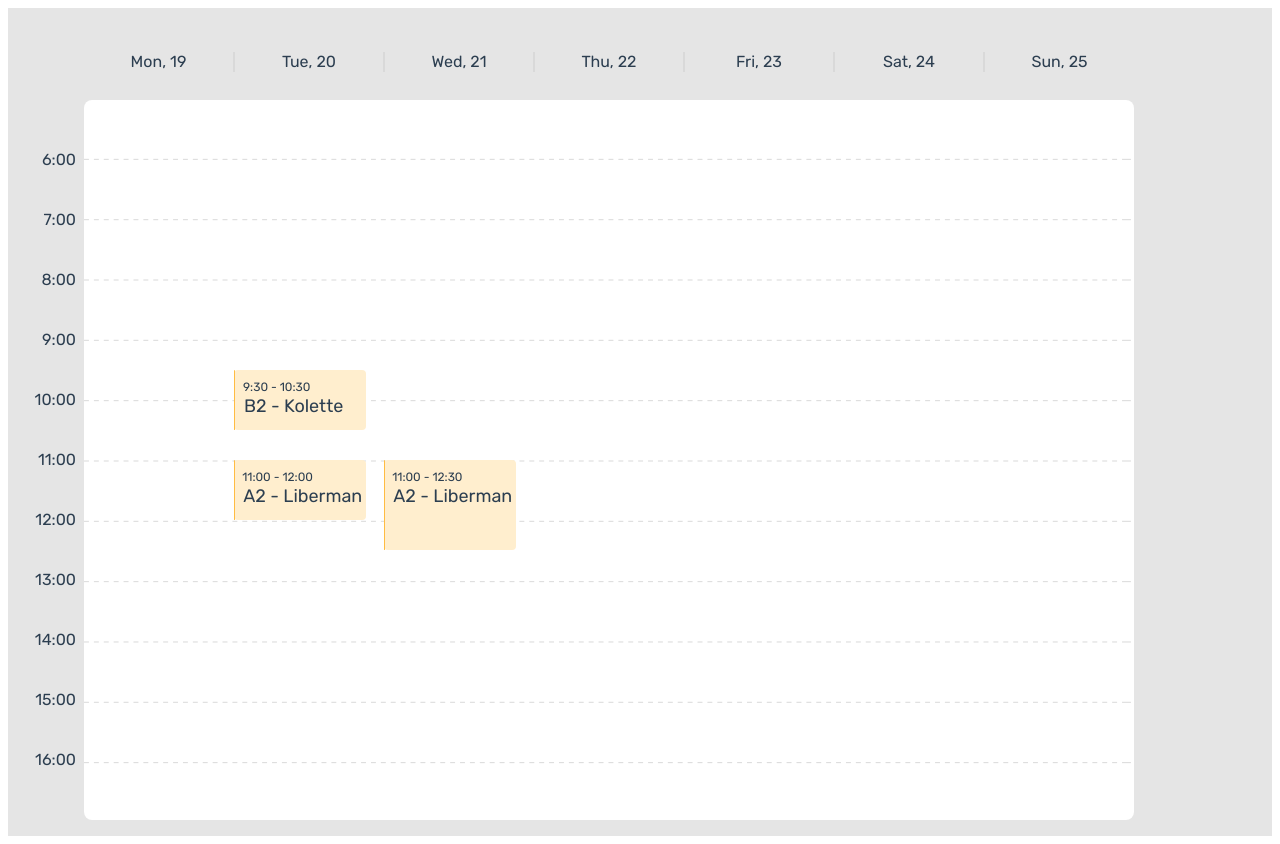
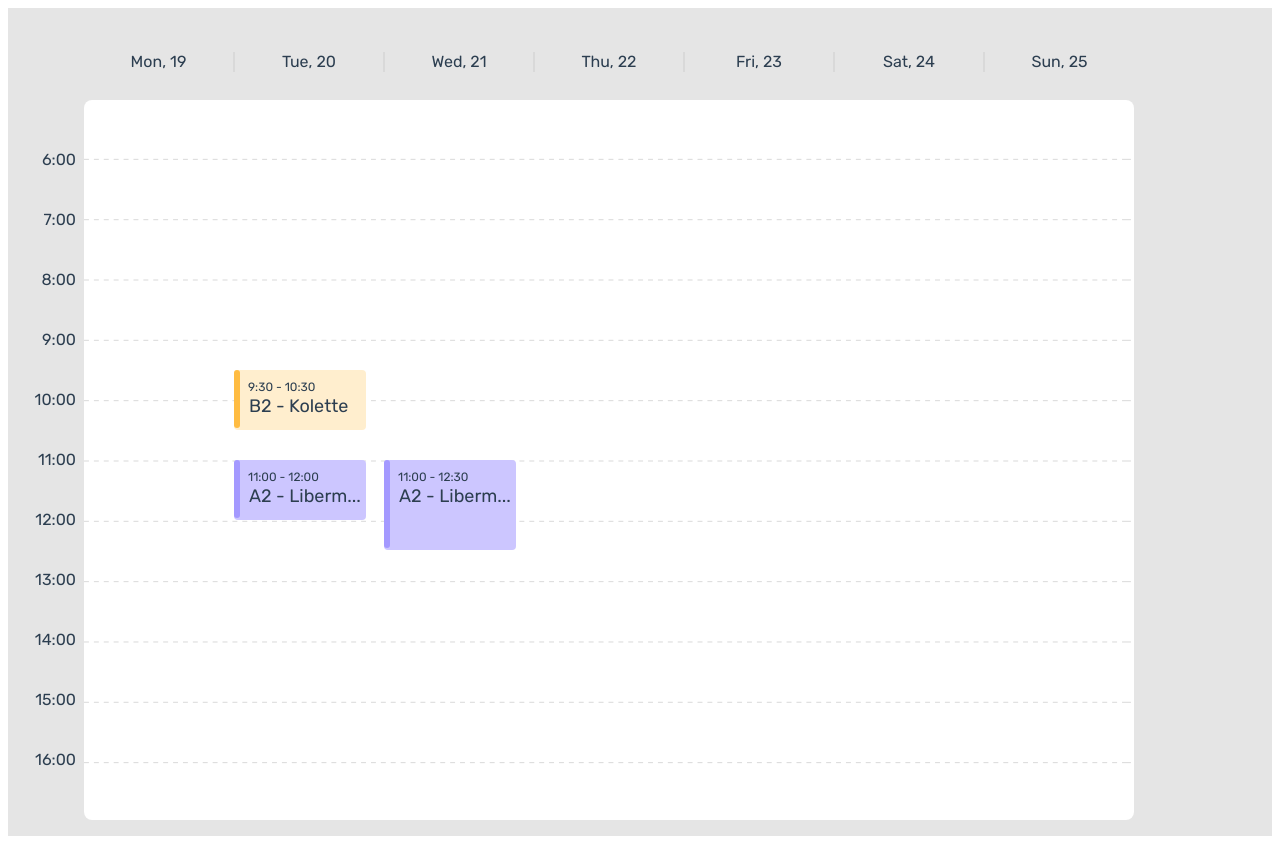
Before and after one commit to lewiczkijm/drag-and-drop-timetable, a Vue app: page / in a window 1280 px wide. Built offline with nearby package versions, Linux system fonts and the light colour scheme.

Commit message:
True design lessen

```diff
--- a/src/components/Lesson.vue
+++ b/src/components/Lesson.vue
@@ -3,7 +3,9 @@
         <div class="holder" :style="{background:data.group.color2}" ></div>
         <div class="container">
             <div>{{startTime}} - {{endTime}}</div>
-            <div class="group-box">{{data.group.level}} - {{data.group.name}}</div>
+            <div :title="data.group.name" class="group-box">
+                {{data.group.level}} - {{groupName}}
+            </div>
         </div>
         <div class="holder-down" ></div>
     </div>
@@ -28,7 +30,13 @@
         props:["data"],
         computed:{
             startTime:function (){ return fmtTime(this.data.start)},
-            endTime:function (){ return fmtTime(this.data.end)}
+            endTime:function (){ return fmtTime(this.data.end)},
+            groupName:function () {
+                if(this.data.group.name.length <=7)
+                return this.data.group.name;
+                else
+                return this.data.group.name.slice(0,6) + "..."
+            }
         },
         methods:{
         }
@@ -39,7 +47,9 @@
 .lesson-ticket{
     width: 132px;
     border-radius: 4px;
-    display: flex;
+    display: grid;
+    grid-template-columns: 6px auto;
+    grid-template-rows: auto 2px;
     min-height: 57.75px;
 }
 .holder{
@@ -62,5 +72,6 @@
     height: 2px;
     width: 100%;
     cursor: n-resize;
+    grid-area: auto / 1 / auto / 3;
 }
 </style>
--- a/src/store/modules/timetable.js
+++ b/src/store/modules/timetable.js
@@ -32,8 +32,8 @@ const state = ()=>({
             group:{
                 level:"A2",
                 name:"Liberman",
-                color:"#FFEECE",
-                color2:"#FFBC42"
+                color:"#CCC6FF",
+                color2:"#A499FF"
             },
             koordinates:{},
         },
@@ -45,8 +45,8 @@ const state = ()=>({
             group:{
                 level:"A2",
                 name:"Liberman",
-                color:"#FFEECE",
-                color2:"#FFBC42"
+                color:"#CCC6FF",
+                color2:"#A499FF"
             },
             koordinates:{}
         },
```
